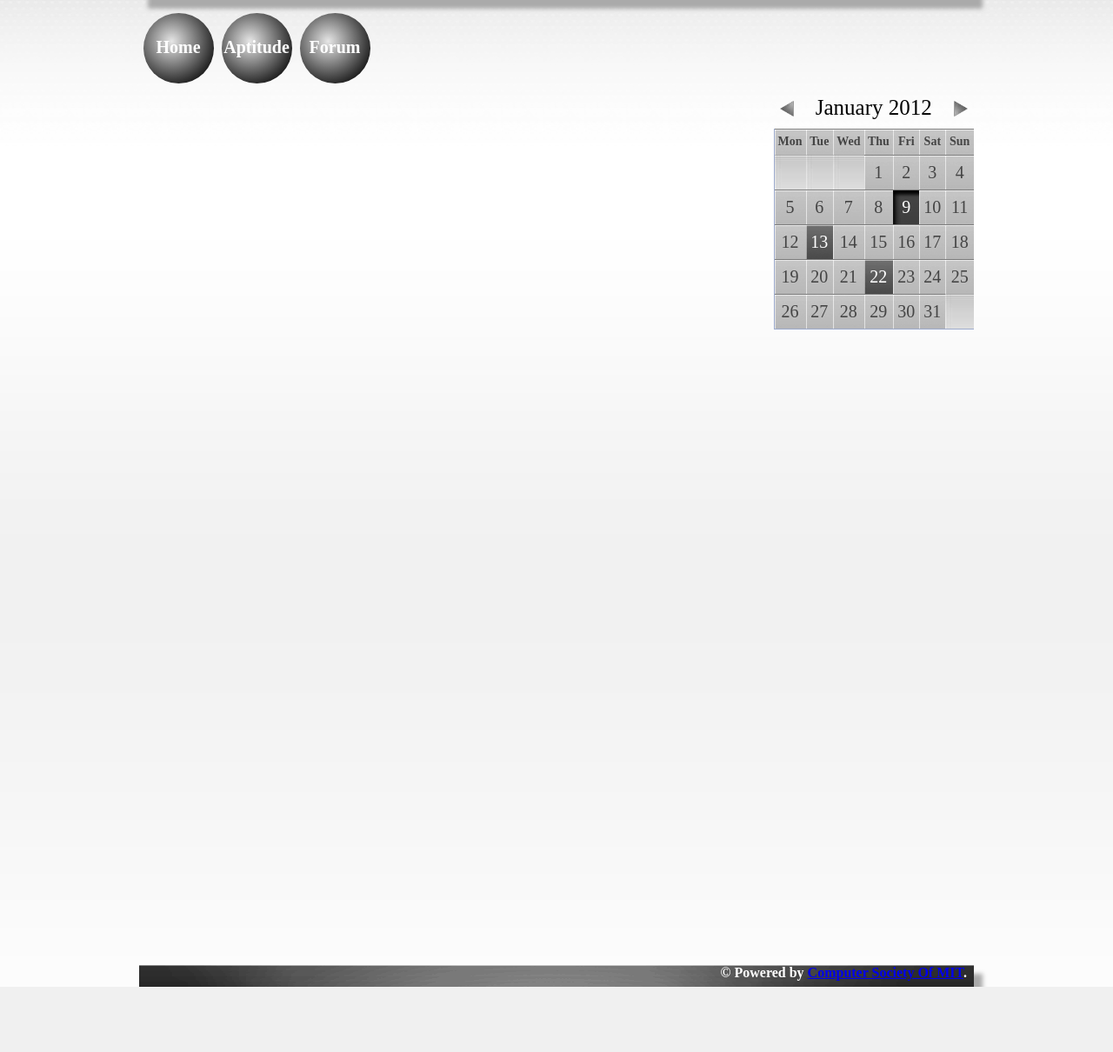
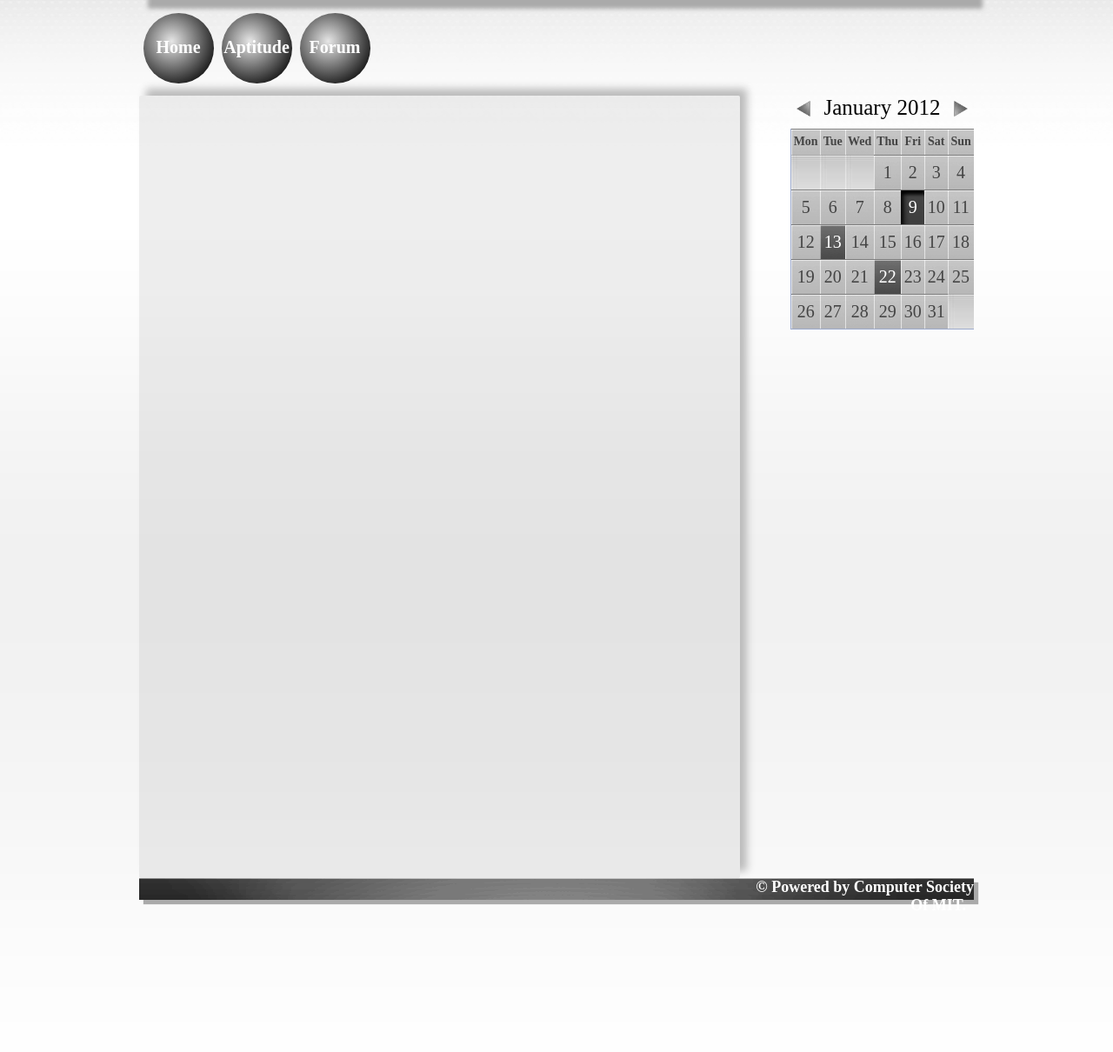
Before and after one commit to purani/kennisplay, a PHP site: page /template.html in a window 1280 px wide. Shown: the part 128-1338 px from the top of the page at 87% size. Before the commit the page ends 1263 px from the top, so only its background shows below. Run offline with PHP 8.4, Linux system fonts and the light colour scheme.

Commit message:
revised template Please enter the commit message for your changes. Lines starting

```diff
--- a/css/style.css
+++ b/css/style.css
@@ -96,14 +96,19 @@ td.today:hover
 .leftwindow
 {
  float:left;
- width:74%;
- height:1000px;
+ width:72%;
+ height:900px;
+ background-color:rgba(170,170,170,0.2);
+ border-radius:2px;
+ box-shadow: 8px -8px 10px #BBBBBB;
+ margin-bottom:200px;
+ background: rgb(170, 170, 170) transparent;//for browsers which doesn't support rgba() function
 }
 .rightwindow
 {
  float:right;
- width:24%;
- height:1000px;
+ width:22%;
+ height:900px;
 }
 .menus
 {
@@ -173,7 +178,7 @@ td.today:hover
 .content
 {
  width:960px;
- height:1000px;
+ height:900px;
 }
 .bottom
 {
@@ -186,11 +191,37 @@ td.today:hover
  width:960px;
  height:25px;
  color:white;
+ font-size:18px;
  font-weight:bold;
- box-shadow: 10px 10px 5px #AAAAAA;
+ box-shadow: 5px 5px 1px #AAAAAA;
+ text-decoration:none;
 }
 body
 {
  background:url('../images/background.jpg') repeat-x;
  background-attachment:fixed;
 }
+.status a,a:visited
+{
+ color:white;
+ text-decoration:none;
+}
+.status a:hover
+{
+ font-style:italic;
+ text-decoration:underline;
+}
+.cleaner
+{
+clear: both;
+width: 960px;
+height: 5px;
+font-size: 0px;
+}
+#cal_month
+{
+ font-size:20px;
+ font-family:Times New Roman;
+ color:#444444;
+ vertical-align:middle;
+}
```
